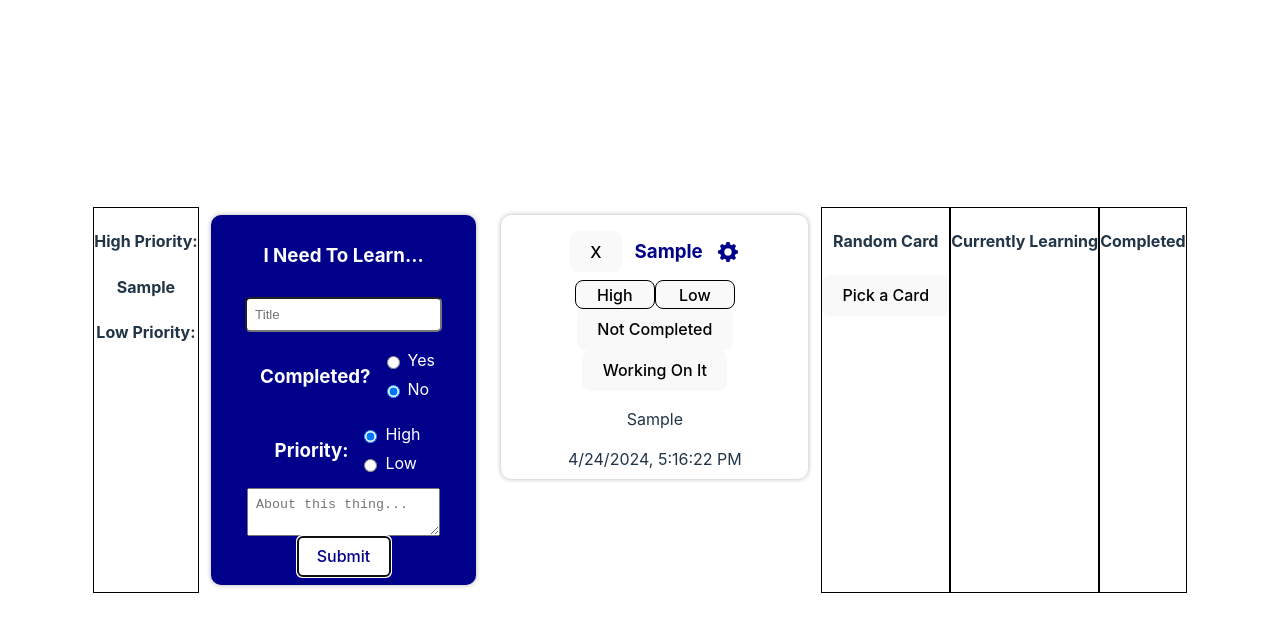
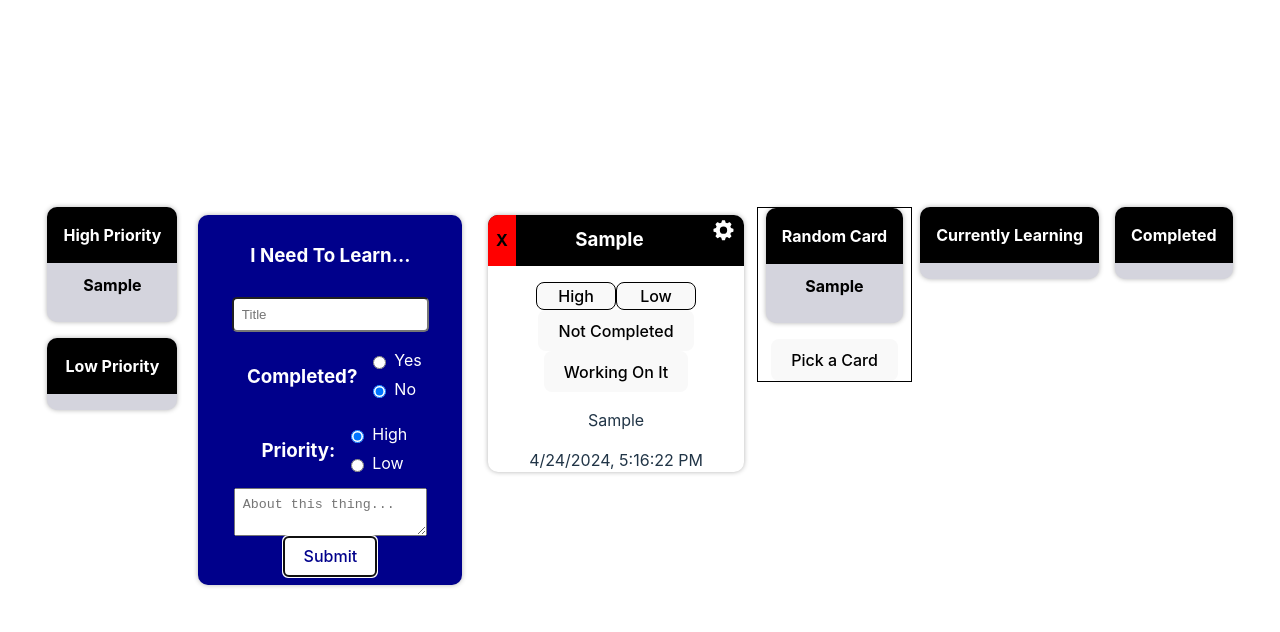
Before and after one commit to SuperHeavyBallet/ToLearnApp, a React (Vite) app in the folder ToLearnApp/: page / in a window 1280 px wide. Both pictures are taken after typing "Sample", "Sample" into the empty fields and a click on the button "Submit". Shown: the top 632 px of the page. Built offline with nearby package versions, Linux system fonts and the light colour scheme.

Commit message:
Css for lists, Random Card Generator adjusted

```diff
--- a/ToLearnApp/src/assets/Card/card.jsx
+++ b/ToLearnApp/src/assets/Card/card.jsx
@@ -92,12 +92,15 @@ export default function Card( { timeCreated, cardCompleted, cardTitle, cardPrior
 
 
             {/* Title Elements */}
-            <div className={styles.inputEditBlock}>
-            <button onClick={onRemove}>
-                    X</button>
+            <div className={styles.cardTopSection}>
+
+            <div
+            className={styles.deleteButton} onClick={onRemove}>
+                    X</div>
                 <h3 className={styles.title}>
                 {isEditingTitle ? (
                     <input
+                    className={styles.titleInput}
                         type="text"
                         value={title}
                         placeholder={title}
@@ -115,14 +118,14 @@ export default function Card( { timeCreated, cardCompleted, cardTitle, cardPrior
                 { !isEditingTitle ? (
                     <svg
                     onClick={() => setIsEditingTitle(true)}
-                    className={styles.editCog} fill="#00008b" viewBox="0 0 36 36" xmlns="http://www.w3.org/2000/svg" >
+                    className={styles.editCog} fill="#ffffff" viewBox="0 0 36 36" xmlns="http://www.w3.org/2000/svg" >
 
                     <path d="M32.57,15.72l-3.35-1a11.65,11.65,0,0,0-.95-2.33l1.64-3.07a.61.61,0,0,0-.11-.72L27.41,6.2a.61.61,0,0,0-.72-.11L23.64,7.72a11.62,11.62,0,0,0-2.36-1l-1-3.31A.61.61,0,0,0,19.69,3H16.31a.61.61,0,0,0-.58.43l-1,3.3a11.63,11.63,0,0,0-2.38,1l-3-1.62a.61.61,0,0,0-.72.11L6.2,8.59a.61.61,0,0,0-.11.72l1.62,3a11.63,11.63,0,0,0-1,2.37l-3.31,1a.61.61,0,0,0-.43.58v3.38a.61.61,0,0,0,.43.58l3.33,1a11.62,11.62,0,0,0,1,2.33L6.09,26.69a.61.61,0,0,0,.11.72L8.59,29.8a.61.61,0,0,0,.72.11l3.09-1.65a11.65,11.65,0,0,0,2.3.94l1,3.37a.61.61,0,0,0,.58.43h3.38a.61.61,0,0,0,.58-.43l1-3.38a11.63,11.63,0,0,0,2.28-.94l3.11,1.66a.61.61,0,0,0,.72-.11l2.39-2.39a.61.61,0,0,0,.11-.72l-1.66-3.1a11.63,11.63,0,0,0,.95-2.29l3.37-1a.61.61,0,0,0,.43-.58V16.31A.61.61,0,0,0,32.57,15.72ZM18,23.5A5.5,5.5,0,1,1,23.5,18,5.5,5.5,0,0,1,18,23.5Z"></path>
                     </svg>)
                     : (
                         <svg
                         onClick={() => setIsEditingTitle(false)}
-                        className={styles.editCog} fill="#00008b" viewBox="0 0 36 36" xmlns="http://www.w3.org/2000/svg" >
+                        className={styles.editCogEditing} fill="#ff0000" viewBox="0 0 36 36" xmlns="http://www.w3.org/2000/svg" >
 
                         <path d="M32.57,15.72l-3.35-1a11.65,11.65,0,0,0-.95-2.33l1.64-3.07a.61.61,0,0,0-.11-.72L27.41,6.2a.61.61,0,0,0-.72-.11L23.64,7.72a11.62,11.62,0,0,0-2.36-1l-1-3.31A.61.61,0,0,0,19.69,3H16.31a.61.61,0,0,0-.58.43l-1,3.3a11.63,11.63,0,0,0-2.38,1l-3-1.62a.61.61,0,0,0-.72.11L6.2,8.59a.61.61,0,0,0-.11.72l1.62,3a11.63,11.63,0,0,0-1,2.37l-3.31,1a.61.61,0,0,0-.43.58v3.38a.61.61,0,0,0,.43.58l3.33,1a11.62,11.62,0,0,0,1,2.33L6.09,26.69a.61.61,0,0,0,.11.72L8.59,29.8a.61.61,0,0,0,.72.11l3.09-1.65a11.65,11.65,0,0,0,2.3.94l1,3.37a.61.61,0,0,0,.58.43h3.38a.61.61,0,0,0,.58-.43l1-3.38a11.63,11.63,0,0,0,2.28-.94l3.11,1.66a.61.61,0,0,0,.72-.11l2.39-2.39a.61.61,0,0,0,.11-.72l-1.66-3.1a11.63,11.63,0,0,0,.95-2.29l3.37-1a.61.61,0,0,0,.43-.58V16.31A.61.61,0,0,0,32.57,15.72ZM18,23.5A5.5,5.5,0,1,1,23.5,18,5.5,5.5,0,0,1,18,23.5Z"></path>
                         </svg>
@@ -131,7 +134,7 @@ export default function Card( { timeCreated, cardCompleted, cardTitle, cardPrior
 
 
             </div>
-            {/*++++++++++++++*/}
+              {/*++++++++++++++*/}
 
 
 
--- a/ToLearnApp/src/assets/Card/card.module.css
+++ b/ToLearnApp/src/assets/Card/card.module.css
@@ -6,10 +6,23 @@
     border-radius: 10px;
     box-shadow: 0px 0px 5px rgba(0, 0, 0, 0.301);
     margin: 1vh 1vw;
-    padding: 1vh 2vw;
+
     background-color: white;
     max-width: 20vw;
+    width: 300px;
 
+
+}
+
+.cardTopSection{
+    background-color: black;
+    width: 100%;
+    margin: 0 0 1rem 0;
+    padding: 0;
+    border-radius: 10px 10px 0 0;
+    display: flex;
+    flex-direction: row;
+    justify-content: space-between;
 
 }
 
@@ -25,32 +38,51 @@
 
 }
 
+.deleteButton{
+    color: #000000;
+    font-weight: bolder;
+    background-color: #ff0000;
+    border-radius: 10px 0 0 0;
+    display: flex;
+    flex-direction: column;
+    justify-content: center;
+    padding: 0.2rem 0.5rem;
+}
+
+.deleteButton:hover{
+    cursor: pointer;
+    background-color: white;
+    color: red;
+}
+
+.titleInput{
+    max-width: 100%;
+    text-align: center;
+}
 .title{
 
-    margin: 0 1vw;
+    margin: 0 0;
+    padding: 0.7rem 0.5rem;
     color: darkblue;
-}
+    color: white;
 
-.editButton{
-
-    height: auto;
-    background-color: darkblue;
-    color: white;
-    border-radius: 0 5px 5px 0;
-}
-
-.editButton h5{
-    margin: 0;
 
 }
 
 
 .editCog{
+    display: block;
     max-height: 24px ;
-    color: #00008b;
+    color: #ffffff;
+    padding: 0.2rem 0.5rem;
+    min-width:25px;
+
 }
 .editCog:hover{
     cursor: pointer;
+}
+.editCogEditing{
+    display: none;
 }
 
 .prioritySwitch{
--- a/ToLearnApp/src/assets/CardArray.jsx/cardTitleArray.jsx
+++ b/ToLearnApp/src/assets/CardArray.jsx/cardTitleArray.jsx
@@ -1,13 +1,18 @@
-export default function CardTitleArray( {inputArray})
+import styles from "./cardTitleArray.module.css"
+
+export default function CardTitleArray( {listTitle, inputArray})
 {
 
     return(
-        <div>
+        <div className={styles.list}>
+            <h4>{listTitle}</h4>
+        <div >
              {inputArray.map((card) => (
                     <div key={card.id}>
-                        <h4>{card.title}</h4>
+                        <h4 className={styles.listElementTitle}>{card.title}</h4>
                         </div>
                     ))}
         </div>
+        </div>
     );
 }
--- a/ToLearnApp/src/assets/CardArray.jsx/cardTitleArray.module.css
+++ b/ToLearnApp/src/assets/CardArray.jsx/cardTitleArray.module.css
@@ -0,0 +1,25 @@
+.list{
+    background-color: rgb(212, 212, 221);
+    padding: 0 0 1rem 0;
+    margin: 0 0.5rem 1rem 0.5rem ;
+    border-radius: 10px;
+    box-shadow: 0px 0px 5px rgba(0, 0, 0, 0.301);
+    color: black;
+}
+
+.list > h4{
+
+    margin: 0;
+    padding: 1rem;
+    background-color: black;
+    color: white;
+    border-radius: 10px 10px 0 0;
+}
+
+
+
+.listElementTitle{
+    margin:  0.3rem 0.5rem;
+    padding: 0.3rem 0.5rem;
+    color: black;
+}
--- a/ToLearnApp/src/assets/CreateNewCard/createNewCard.jsx
+++ b/ToLearnApp/src/assets/CreateNewCard/createNewCard.jsx
@@ -18,7 +18,7 @@ export default function CreateNewCard()
     const [ lowPriorityCards, setLowPriorityCards ] = useState([]);
     const [ completedCards, setCompletedCards ] = useState([]);
 
-    const [ randomCard, setRandomCard ] = useState({});
+    const [ randomCard, setRandomCard ] = useState([]);
 
     useEffect(() => {
         getTime();
@@ -136,12 +136,19 @@ export default function CreateNewCard()
 
     function returnRandomCard(event){
 
-        const randomNumber = Math.random(0, completedCards.length);
-        const randomCardPick = completedCards[randomNumber];
+        if (cards.length > 0)
+        {
 
 
-        setRandomCard(randomCardPick);
-        console.log(randomCardPick);
+            setRandomCard([]);
+
+            const randomNumber = Math.floor(Math.random() * cards.length);
+            const randomCardPick = cards[randomNumber];
+
+
+            setRandomCard([randomCardPick]);
+            console.log(randomCardPick);
+        }
 
 
     }
@@ -152,11 +159,11 @@ export default function CreateNewCard()
 
             {/* Priority List*/}
             <div className={styles.listOfCards}>
-                <h4>High Priority:</h4>
 
-                <CardTitleArray inputArray={highPriorityCards}/>
-                <h4>Low Priority:</h4>
-                <CardTitleArray inputArray={lowPriorityCards}/>
+
+                <CardTitleArray listTitle={"High Priority"} inputArray={highPriorityCards}/>
+
+                <CardTitleArray listTitle={"Low Priority"} inputArray={lowPriorityCards}/>
             </div>
 
             {/* New Card Form*/}
@@ -257,24 +264,24 @@ export default function CreateNewCard()
                 </div>
 
         {/* Return Random Card*/}
-        <div className={styles.completedCardList}>
-        <div>
-            <h4>Random Card</h4>
+        <div className={styles.randomCardList}>
+            <div>
+                <CardTitleArray listTitle={"Random Card"} inputArray={randomCard}/>
+                <button onClick={returnRandomCard}>Pick a Card</button>
+            </div>
         </div>
-            <button onClick={returnRandomCard}>Pick a Card</button>
 
-
-        </div>
         {/* Currently Learning List*/}
         <div className={styles.completedCardList}>
-            <h4>Currently Learning</h4>
+
+            <CardTitleArray listTitle={"Currently Learning"} inputArray={completedCards}/>
         </div>
 
         {/* Completed Card List*/}
         <div className={styles.completedCardList}>
-            <h4>Completed</h4>
+
             {/*All Cards */}
-            <CardTitleArray inputArray={completedCards}/>
+            <CardTitleArray listTitle={"Completed"} inputArray={completedCards}/>
         </div>
 
     </div>
--- a/ToLearnApp/src/assets/CreateNewCard/createNewCard.module.css
+++ b/ToLearnApp/src/assets/CreateNewCard/createNewCard.module.css
@@ -5,7 +5,7 @@
 }
 
 .listOfCards{
-    border: 1px solid black;
+
 }
 
 .newCardForm{
@@ -80,6 +80,9 @@
     border-radius:5px;
 }
 
-.completedCardList{
+.randomCardList{
+    display: flex;
+    flex-direction: column;
+    height: fit-content;
     border: 1px solid black;
 }
```
Also changed, not shown: 1 other file (tests, documents, lock files or other folders).
